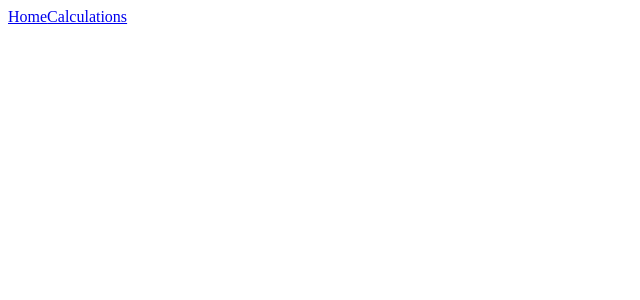
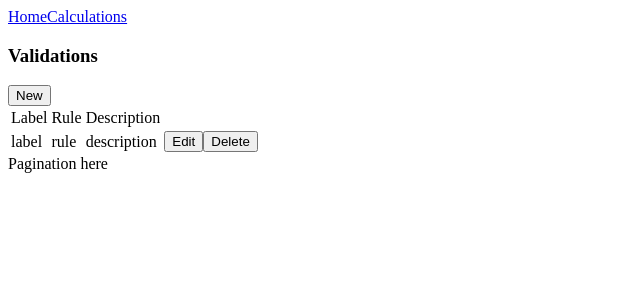
Before and after one commit to dianneyutiamco/react-training-wo-cra, a React app: page /validations in a window 1280 px wide. Shown: the top 300 px of the page, without its empty margins (0-640 px from the left). Built offline with nearby package versions, Linux system fonts and the light colour scheme.

Commit message:
Added Menu in Home, Created Validation List and  New Validation Components

```diff
--- a/src/components/App.tsx
+++ b/src/components/App.tsx
@@ -5,6 +5,8 @@ import { Home } from './Home';
 import { Calculations } from './Calculations';
 import { CalculationDetails } from './CalculationDetails';
 import { NewInputParameter } from './NewInputParameter';
+import { Validations } from './Validations';
+import { NewValidation } from './NewValidation';
 
 export const App = () => {
     // TODO : maybe wrap the top-level <App> in <Router> instead
@@ -15,8 +17,17 @@ export const App = () => {
             <Link to="/calculations">Calculations</Link>
 
             <Switch>
+
                 <Route path="/home">
                     <Home />
+                </Route>
+
+                <Route path="/validations/new">
+                  <NewValidation />
+                </Route>
+
+                <Route path="/validations">
+                  <Validations />
                 </Route>
 
                 <Route path="/calculations/:id/inputparameter/new">
--- a/src/components/Home.tsx
+++ b/src/components/Home.tsx
@@ -1,10 +1,55 @@
 import * as React from "react";
+import { Link } from "react-router-dom";
 
 export const Home = () => {
-    return (
-        <div>
-            <h3>Home</h3>
-        </div>
+  return (
+    <div>
+        <h3>Home</h3>
 
-    );
+        {
+          // TODO : create menu component and components for common items
+
+          // TODO : hide/show active menus
+        }
+
+        <h3>Menu</h3>
+        <ul>
+          <li>
+            <span>Calculations</span>
+            <ul>
+              <li>
+                <Link to="/home">List</Link>
+              </li>
+              <li>
+                <Link to="/home">New</Link>
+              </li>
+            </ul>
+          </li>
+
+          <li>
+            <span>Input Parameter (Custom Record)</span>
+            <ul>
+              <li>
+                <Link to="/home">List</Link>
+              </li>
+              <li>
+                <Link to="/home">New</Link>
+              </li>
+            </ul>
+          </li>
+
+          <li>
+            <span>Validation Rule</span>
+            <ul>
+              <li>
+                <Link to="/validations">List</Link>
+              </li>
+              <li>
+                <Link to="/validations/new">New</Link>
+              </li>
+            </ul>
+          </li>
+        </ul>
+    </div>
+  );
 }
--- /dev/null
+++ b/src/components/List.tsx
@@ -0,0 +1 @@
+// TODO : Component for List Components in the Menu
--- /dev/null
+++ b/src/components/NewValidation.tsx
@@ -0,0 +1,35 @@
+import * as React from "react";
+
+export const NewValidation = () => {
+  const [label, setLabel] = React.useState<string>("");
+  const [rule, setRule] = React.useState<string>("");
+
+  // TODO : these form definitions are repetitive, make a reusable component
+
+  return(
+    <div>
+      <h3>New Validation</h3>
+
+      <form>
+        <div>
+          <label>Id</label>
+          <input type="text" readOnly />
+        </div>
+
+        <div>
+          <label>Label</label>
+          <input type="text" value={label} onChange={() => setLabel(label)} />
+        </div>
+
+        <div>
+          <label>Rule</label>
+          <textarea value={rule} onChange={() => setRule(label)} />
+        </div>
+
+        <button>Save</button>
+      </form>
+
+      <button>Cancel</button>
+    </div>
+  );
+}
--- /dev/null
+++ b/src/components/Validations.tsx
@@ -0,0 +1,48 @@
+import * as React from "react";
+import { NewValidation } from "./NewValidation";
+import { useHistory } from "react-router";
+
+export const Validations = () => {
+  const history = useHistory();
+
+  const newButtonOnClick = () => {
+    history.push("/validations/new");
+  }
+
+  return(
+    <div>
+      <h3>Validations</h3>
+      <button onClick={newButtonOnClick}>New</button>
+
+      {
+        // TODO : use <List>...</List>
+      }
+      <table>
+        <thead>
+          <tr>
+            <td>Label</td>
+            <td>Rule</td>
+            <td>Description</td>
+            <td></td>
+          </tr>
+        </thead>
+
+        <tbody>
+          <tr>
+            <td>label</td>
+            <td>rule</td>
+            <td>description</td>
+            <td>
+              <button>Edit</button>
+              <button>Delete</button>
+            </td>
+          </tr>
+        </tbody>
+      </table>
+
+      <div>
+        <span>Pagination here</span>
+      </div>
+    </div>
+  );
+}
```
